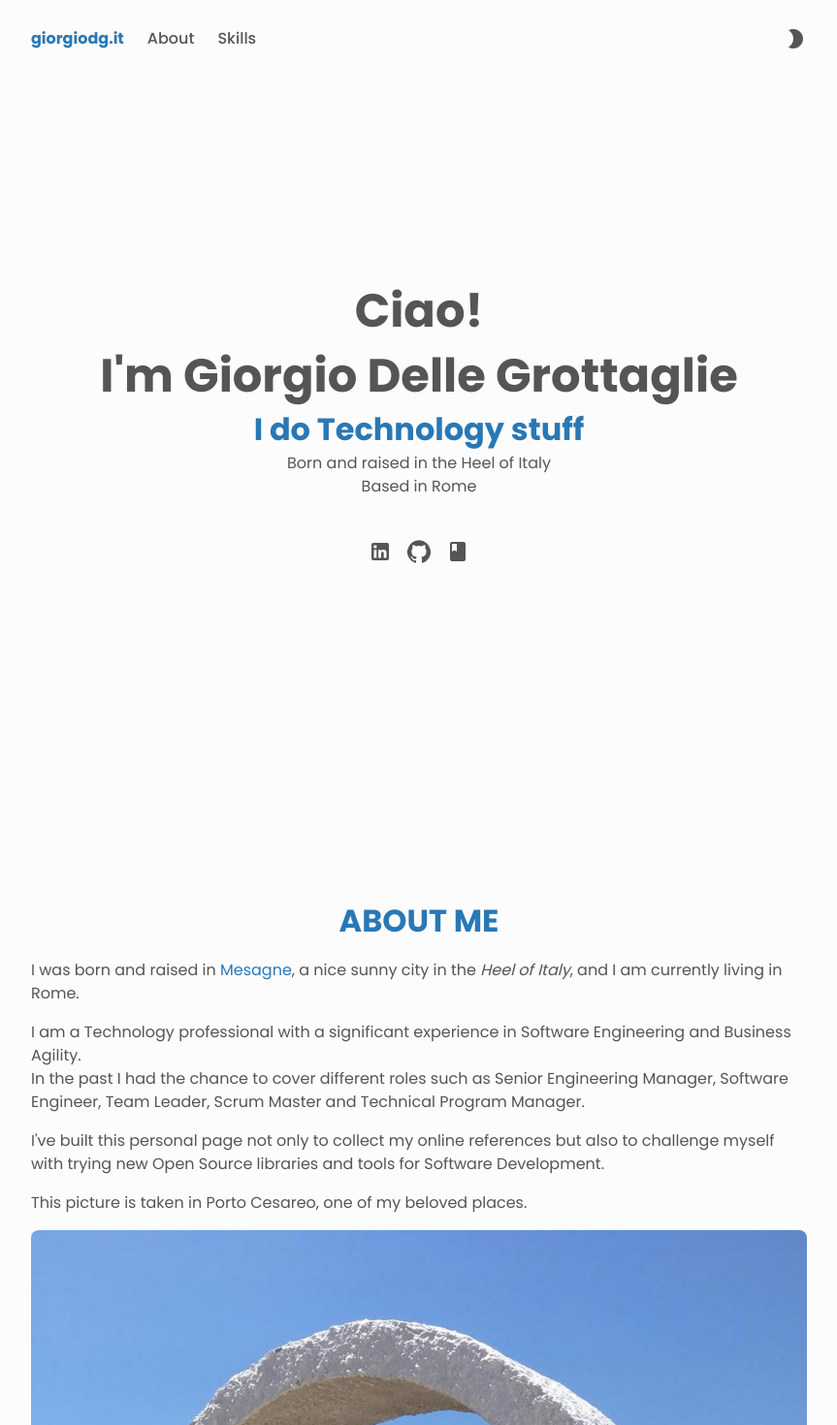
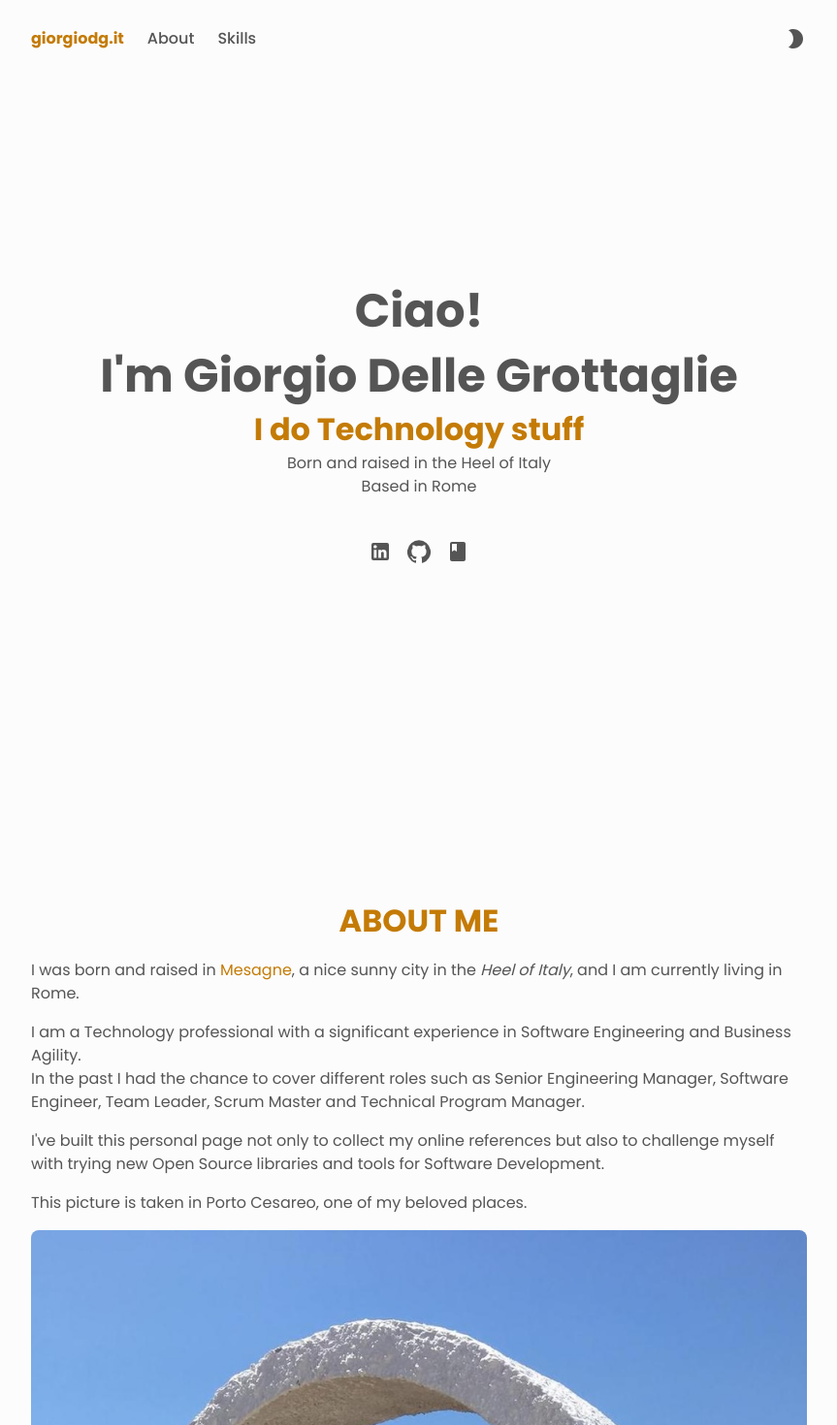
Before and after one commit to giorgiodg/giorgiodg.it-next.js, a Next.js app: page / in a window 1280 px wide. Shown: the top 1470 px of the page at 97% size, without its empty margins (208-1071 px from the left). Built offline with nearby package versions, Linux system fonts and the light colour scheme.

Commit message:
Upgrade to v13. Small css tweaks, switch to Link for internal linking

```diff
--- a/components/About.js
+++ b/components/About.js
@@ -1,8 +1,9 @@
+import { relative } from 'path'
 import { about } from '../data/config'
 import Image from 'next/image'
 
 const About = () => {
-  const { image, birthplace, company } = about
+  const { image, birthplace } = about
 
   return (
     <section
@@ -26,9 +27,11 @@ const About = () => {
         </p>
         <p>
           I am a Technology professional with a significant experience in
-          Software Engineering and Business Agility.<br />
-          In the past I had the chance to cover different roles such as Senior Engineering Manager, Software
-          Engineer, Team Leader, Scrum Master and Technical Program Manager.
+          Software Engineering and Business Agility.
+          <br />
+          In the past I had the chance to cover different roles such as Senior
+          Engineering Manager, Software Engineer, Team Leader, Scrum Master and
+          Technical Program Manager.
         </p>
         <p>
           I&apos;ve built this personal page not only to collect my online
--- a/components/Navbar.js
+++ b/components/Navbar.js
@@ -5,6 +5,7 @@ import CloseIcon from '@material-ui/icons/Close'
 import MenuIcon from '@material-ui/icons/Menu'
 import WbSunnyRoundedIcon from '@material-ui/icons/WbSunnyRounded'
 import Brightness2Icon from '@material-ui/icons/Brightness2'
+import Link from 'next/link'
 
 const Navbar = () => {
   const [showNavList, setShowNavList] = useState(false)
@@ -39,20 +40,20 @@ const Navbar = () => {
       >
         <li className='nav__list-item nav__scroll-top'>
           <strong>
-            <a href='#top' onClick={hideNavListOverlay} className='link'>
+            <Link href='#top' onClick={hideNavListOverlay} className='link'>
               {siteTitle}
-            </a>
+            </Link>
           </strong>
         </li>
 
         <li className='nav__list-item'>
-          <a
+          <Link
             href='#about'
             onClick={hideNavListOverlay}
             className='link link--nav'
           >
             About
-          </a>
+          </Link>
         </li>
 
         {/* {projects.length && (
@@ -69,13 +70,13 @@ const Navbar = () => {
 
         {skills.length && (
           <li className='nav__list-item'>
-            <a
+            <Link
               href='#skills'
               onClick={hideNavListOverlay}
               className='link link--nav'
             >
               Skills
-            </a>
+            </Link>
           </li>
         )}
 
@@ -103,9 +104,9 @@ const Navbar = () => {
 
       <div className='nav__scroll-top'>
         <strong>
-          <a href='#top' onClick={hideNavListOverlay} className='link'>
+          <Link href='#top' onClick={hideNavListOverlay} className='link'>
             {siteTitle}
-          </a>
+          </Link>
         </strong>
       </div>
 
--- a/components/ScrollToTop.js
+++ b/components/ScrollToTop.js
@@ -1,5 +1,6 @@
 import { useEffect, useState } from 'react'
 import ArrowUpwardIcon from '@material-ui/icons/ArrowUpward'
+import Link from 'next/link'
 
 const ScrollToTop = () => {
   const [isVisible, setIsVisible] = useState(false)
@@ -13,9 +14,9 @@ const ScrollToTop = () => {
 
   return isVisible ? (
     <div className='scroll-top'>
-      <a href='#top'>
+      <Link href='#top'>
         <ArrowUpwardIcon fontSize='large' />
-      </a>
+      </Link>
     </div>
   ) : null
 }
--- a/styles/About.css
+++ b/styles/About.css
@@ -1,3 +1,6 @@
 .about__image {
   border-radius: 0.5rem;
+  display: block;
+  width: 100%;
+  height: auto;
 }
--- a/styles/index.css
+++ b/styles/index.css
@@ -26,7 +26,7 @@ body {
   --clr-bg-alt: #fff;
   --clr-fg: #555;
   --clr-fg-alt: #444;
-  --clr-primary: #2978b5;
+  --clr-primary: #c47b06;
   --shadow: rgba(100, 100, 111, 0.2) 0px 7px 29px 0px;
 }
 
```
Also changed, not shown: package.json (+5 -5 lines), 1 other file (tests, documents, lock files or other folders).
